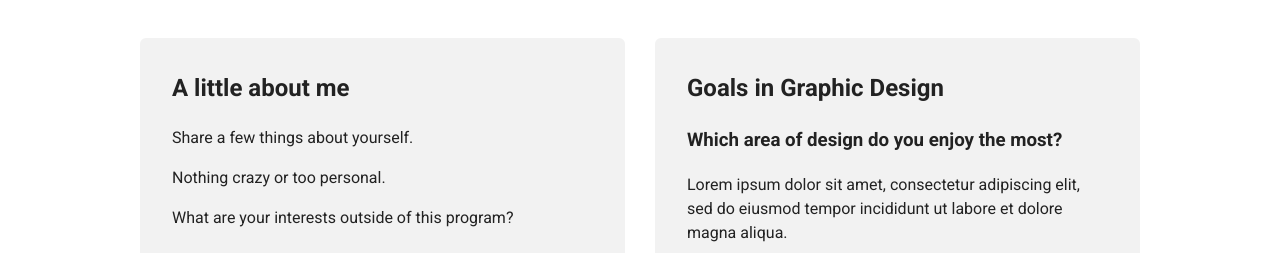
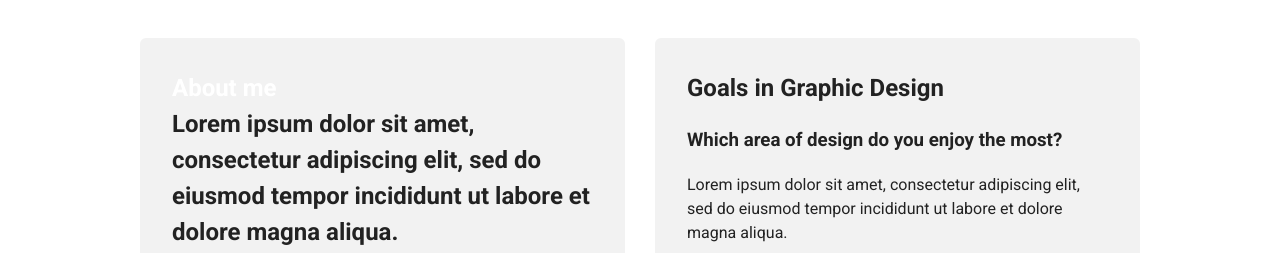
Before and after one commit to laurasalisbury/profile-page, a plain HTML site: page index.html in a window 1280 px wide. Shown: the part 714-967 px from the top of the page. Drawn offline with Linux system fonts and the light colour scheme.

Commit message:
adjust template to fix figma example
previous commit included importing wendy's codepen example.

```diff
--- a/index.html
+++ b/index.html
@@ -27,10 +27,9 @@
     <section id="about-me">
       <div class="wrapper flex">
         <div class="card">
-          <h2>A little about me</h2>
-          <p>Share a few things about yourself.</p>
-          <p>Nothing crazy or too personal.</p>
-          <p>What are your interests outside of this program?</p>
+          <h1>About me</h1>
+          <h2>Lorem ipsum dolor sit amet, consectetur adipiscing elit, sed do eiusmod tempor incididunt ut labore et dolore magna aliqua.</h2>
+          <p>Duis ultricies lacus sed turpis tincidunt id aliquet risus. Eros in cursus turpis massa tincidunt dui. Pellentesque sit amet porttitor eget dolor morbi non. Id volutpat lacus laoreet non curabitur gravida arcu ac. Sit amet venenatis urna cursus eget nunc. Sed lectus vestibulum mattis ullamcorper velit sed ullamcorper morbi. Laoreet id donec ultrices tincidunt arcu non sodales neque. Magnis dis parturient montes nascetur. Venenatis tellus in metus vulputate eu. Commodo nulla facilisi nullam vehicula ipsum a. Non diam phasellus vestibulum lorem sed risus ultricies tristique. At erat pellentesque adipiscing commodo elit at imperdiet. Non sodales neque sodales ut. Et malesuada fames ac turpis. Quis eleifend quam adipiscing vitae proin sagittis nisl.</p>
         </div>
         <div class="card">
           <h2>Goals in Graphic Design</h2>
```
